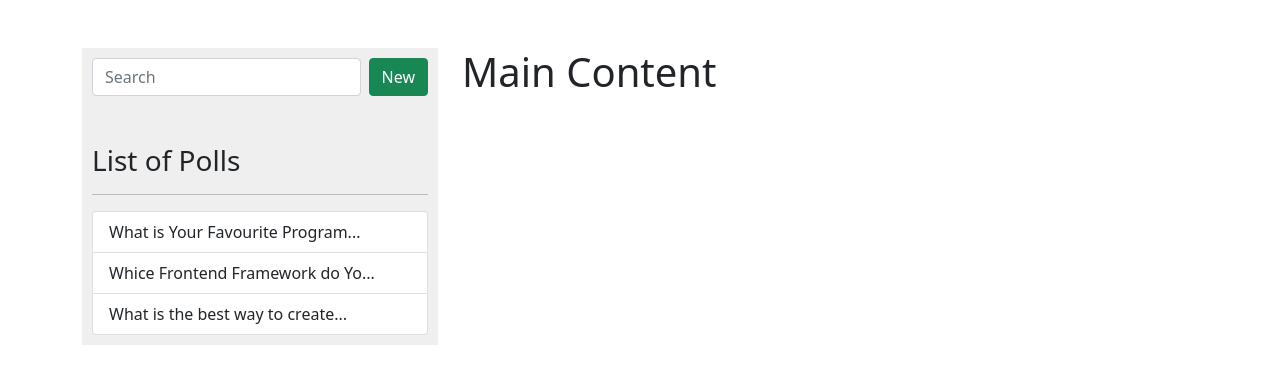
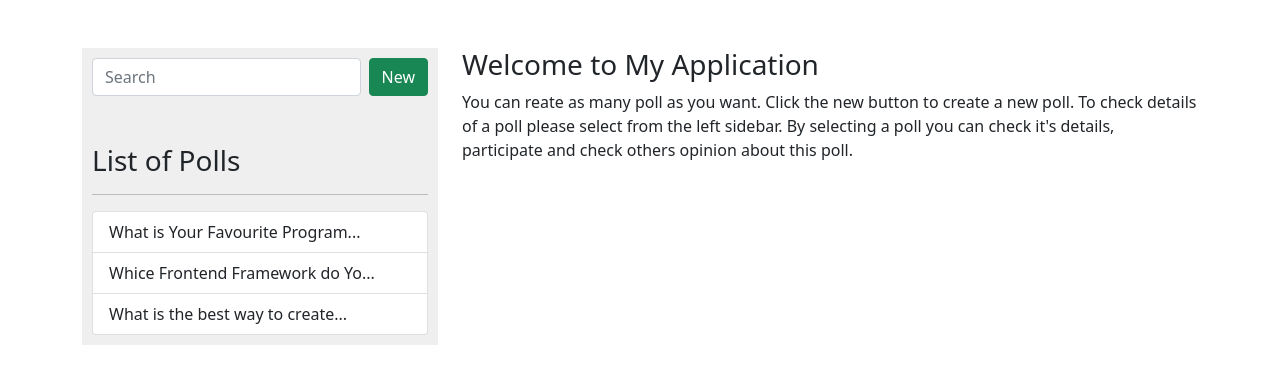
Before and after one commit to jabed3700/Poll-Project-React-, a React (Create React App) app: page / in a window 1280 px wide. Shown: the top 384 px of the page. Built offline with nearby package versions, Linux system fonts and the light colour scheme.

Commit message:
impletement get opinion

```diff
--- a/src/App.js
+++ b/src/App.js
@@ -14,7 +14,6 @@ class App extends React.Component{
 
   componentDidMount(){
     this.setState({polls:Polls})
-    console.log(this.state.polls)
   }
 
   addNewPoll = poll =>{
@@ -45,8 +44,28 @@ class App extends React.Component{
   }
 
   selectPoll = pollId =>{
-    const poll = this.state.polls.find(p=>p.id ===pollId)
-    this.state({selectedPoll:poll})
+    const poll = this.state.polls.find(p=>p.id === pollId)
+    this.setState({selectedPoll:poll})
+    // console.log(poll)
+  }
+
+  getOpinion = response =>{
+    const {polls} = this.state
+    const poll = polls.find(p=>p.id===response.pollId)
+    const option = poll.options.find(
+      o=>o.id===response.selectedOption
+    )
+
+    poll.totalVote++
+    option.vote++
+    const opinion = {
+      id:shortid.generate(),
+      name:response.name,
+      selectedOption:response.selectedOption
+    }
+
+    poll.opinnions.push(opinion)
+    this.setState({polls})
   }
 
   handleSearch = searchTerm =>{}
@@ -58,15 +77,20 @@ class App extends React.Component{
             <Row className="my-5">
                 <Col md={4}>
                   <Sidebar
-                   polls={this.state.polls}
-                   searchTerm={this.state.searchTerm}
-                  handleSearch={this.handleSearch}
-                  selectPoll={this.selectPoll}
-                  addNewPoll = {this.addNewPoll}
+                    polls={this.state.polls}
+                    searchTerm={this.state.searchTerm}
+                    handleSearch={this.handleSearch}
+                    selectPoll={this.selectPoll}
+                    addNewPoll = {this.addNewPoll}
                   />
                 </Col>
                 <Col md={8}>
-                  <MainContent  />
+                  <MainContent
+                    poll={this.state.selectedPoll}
+                    getOpinion = {this.getOpinion}
+                    updatePoll={this.updatePoll}
+                    deletePoll={this.deletePoll}
+                  />
                 </Col>
             </Row>
           </Container>
--- a/src/components/main-content/index.jsx
+++ b/src/components/main-content/index.jsx
@@ -1,9 +1,63 @@
 import React from "react";
+import { Modal,ModalHeader,ModalBody} from "reactstrap";
+import ParticipationForm from "./participate-form";
+import PollForm from '../poll-form'
+
 
 class MainContent extends React.Component{
+    state={
+        openModal:false
+    }
+
+    toggleModal = ()=>{
+        this.setState({
+            openModal:!this.state.openModal
+        })
+    }
     render(){
+        if(Object.keys(this.props.poll).length ===0){
+            return(
+                <div>
+                    <h3>Welcome to My Application</h3>
+                    <p>
+                        You can reate as many poll as you want. Click the new button to create a new poll. To check details of a poll please select from the left sidebar. By selecting a poll you can check it's details, participate and check others opinion about this poll.
+                    </p>
+                </div>
+            )
+        }
+
+        const {poll,getOption,updatePoll,deletePoll} = this.props
+        console.log(this.props)
         return(
-            <h1>Main Content</h1>
+            <div>
+                <h3>{poll.title}</h3>
+                <p>{poll.description}</p>
+                <br />
+                <ParticipationForm
+                    poll ={poll}
+                    getOption={getOption}
+                    toggleModal={this.toggleModal}
+                    deletePoll={deletePoll}
+                />
+                <Modal
+                    isOpen={this.state.openModal}
+                    toggle={this.toggleModal}
+                    unmountOnClose={true}
+                >
+                <ModalHeader toggle={this.toggleModal}>
+                    Update Modal
+                </ModalHeader>
+                <ModalBody>
+                    <PollForm
+                        poll={poll}
+                        isUpdate={true}
+                        submit={updatePoll}
+                        buttonValue = 'Update Poll'
+                    />
+                </ModalBody>
+
+                </Modal>
+            </div>
         )
     }
 }
--- a/src/components/main-content/participate-form.jsx
+++ b/src/components/main-content/participate-form.jsx
@@ -56,6 +56,7 @@ class ParticipationForm extends React.Component{
     }
 
     render(){
+        // console.log(this.props)
         return(
             <Form onSubmit={this.handleSubmit}>
                 <div className="d-flex">
@@ -75,7 +76,7 @@ class ParticipationForm extends React.Component{
                     </Button>
                 </div>
                 {
-                    this.props.poll.options.map(opt=>(
+                    this.props.poll.option.map(opt=>(
                         <FormGroup className="my-2" key={opt.id}>
                             <Label className="d-flex">
                                 <Input
@@ -85,7 +86,9 @@ class ParticipationForm extends React.Component{
                                     value={opt.id}
                                     onChange={this.handleChange}
                                     invalid={this.state.errors.selectedOption ? true:false}
+                                    className="me-2"
                                 />
+
                                 {opt.value}
                                 <span
                                     style={{
@@ -114,7 +117,7 @@ class ParticipationForm extends React.Component{
                         </FormGroup>
                     ))
                 }
-                <FormGroup className="my3">
+                <FormGroup className="my-3">
                     <Label>Enter Your Name</Label>
                     <Input
                         name="name"
--- a/src/components/sidebar/index.jsx
+++ b/src/components/sidebar/index.jsx
@@ -2,7 +2,7 @@ import React from "react";
 import { Button,Input,Modal,ModalHeader,ModalBody } from "reactstrap";
 
 import PollList from "./poll-list";
-import PollForm from "../poll-form";
+import PollForm from "../poll-form/form";
 
 class Sidebar extends React.Component{
     state={openModal:false}
--- a/src/components/sidebar/poll-list.jsx
+++ b/src/components/sidebar/poll-list.jsx
@@ -11,7 +11,7 @@ const PollList = props =>{
             {props.polls.map(poll=>(
                 <ListGroupItem
                     key={poll.id}
-                    onClick={()=>props.sellectPoll(poll.id)}
+                    onClick={()=>props.selectPoll(poll.id)}
                     style={{cursor:'pointer'}}
                 >
                     {poll.title.length > 30 ? poll.title.substr(0,30)+'...':poll.title}
--- a/src/data/polls.js
+++ b/src/data/polls.js
@@ -4,10 +4,10 @@ const Polls = [
         title: 'What is Your Favourite Programming Language',
         description:'There are lot of popular programmin languages available. Among them what is your favorite?',
         option:[
-            {id:'11114',vlaue:'C Programming',vote:0},
-            {id:'17741',laue:'Java',vote:0},
-            {id:'14887',vlaue:'Dart',vote:0},
-            {id:'19584',vlaue:'Python',vote:0},
+            {id:'11114',value:'C Programming',vote:0},
+            {id:'17741',value:'Java',vote:0},
+            {id:'14887',value:'Dart',vote:0},
+            {id:'19584',value:'Python',vote:0},
         ],
         created: new Date(),
         totalVote:0,
@@ -18,9 +18,9 @@ const Polls = [
         title: 'Whice Frontend Framework do You Prefer?',
         description:'Javascript has a vast variety of frontend libraries and frameworks. Each and every day we have a new one. Among those which frontend framework you like and prefer others?',
         option:[
-            {id:'54514',vlaue:'React',vote:0},
-            {id:'27741',laue:'Vue',vote:0},
-            {id:'94887',vlaue:'Angular',vote:0},
+            {id:'54514',value:'React',vote:0},
+            {id:'27741',value:'Vue',vote:0},
+            {id:'94887',value:'Angular',vote:0},
         ],
         created: new Date(),
         totalVote:0,
@@ -31,11 +31,11 @@ const Polls = [
         title: 'What is the best way to create android app',
         description:'I want ot create an android application but i don\'t understand which technolgy would be better. There are log of technologies available and my applicatoin is not so bulky. I need an easy and simple solution, so that I can prototype within no time. Please share your opinions',
         option:[
-            {id:'545145',vlaue:'Flutter',vote:0},
-            {id:'2774121',laue:'Kotlin',vote:0},
-            {id:'948872',vlaue:'React Native',vote:0},
-            {id:'648872',vlaue:'Java',vote:0},
-            {id:'428872',vlaue:'Ionic',vote:0},
+            {id:'545145',value:'Flutter',vote:0},
+            {id:'2774121',value:'Kotlin',vote:0},
+            {id:'948872',value:'React Native',vote:0},
+            {id:'648872',value:'Java',vote:0},
+            {id:'428872',value:'Ionic',vote:0},
         ],
         created: new Date(),
         totalVote:0,
```
